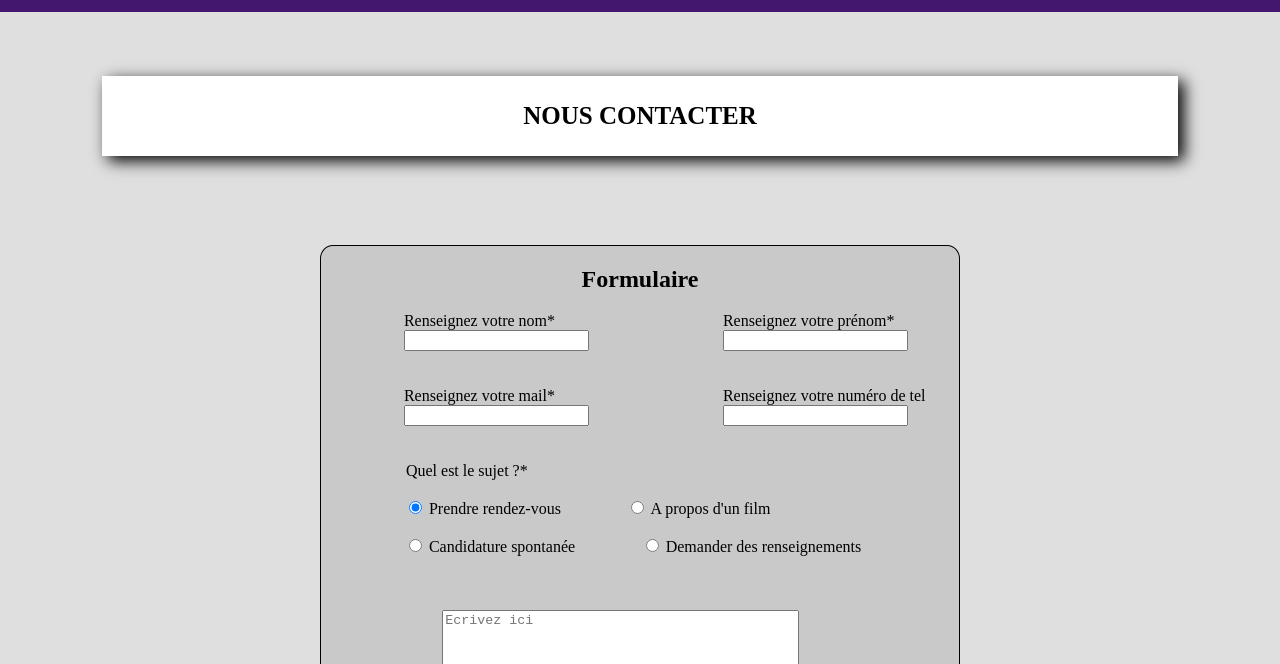
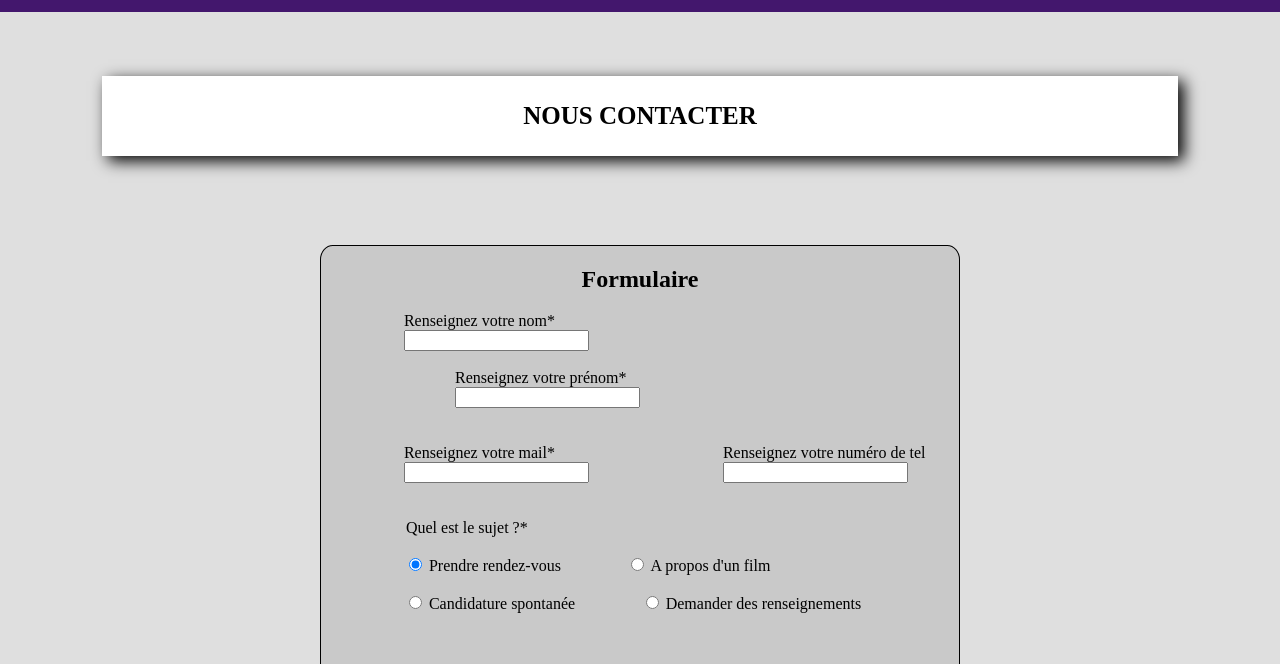
Before and after one commit to florianpoteau/site-de-cin-ma, a plain HTML site: page contact.html in a window 1280 px wide. Shown: the part 62-726 px from the top of the page. Drawn offline with Linux system fonts and the light colour scheme.

Commit message:
push test bootstrap

```diff
--- a/contact.css
+++ b/contact.css
@@ -105,7 +105,7 @@ textarea{
 green;
 }
 
-.flex01, .flex001{
+.flex001{
     display: flex;
 }
 
```
